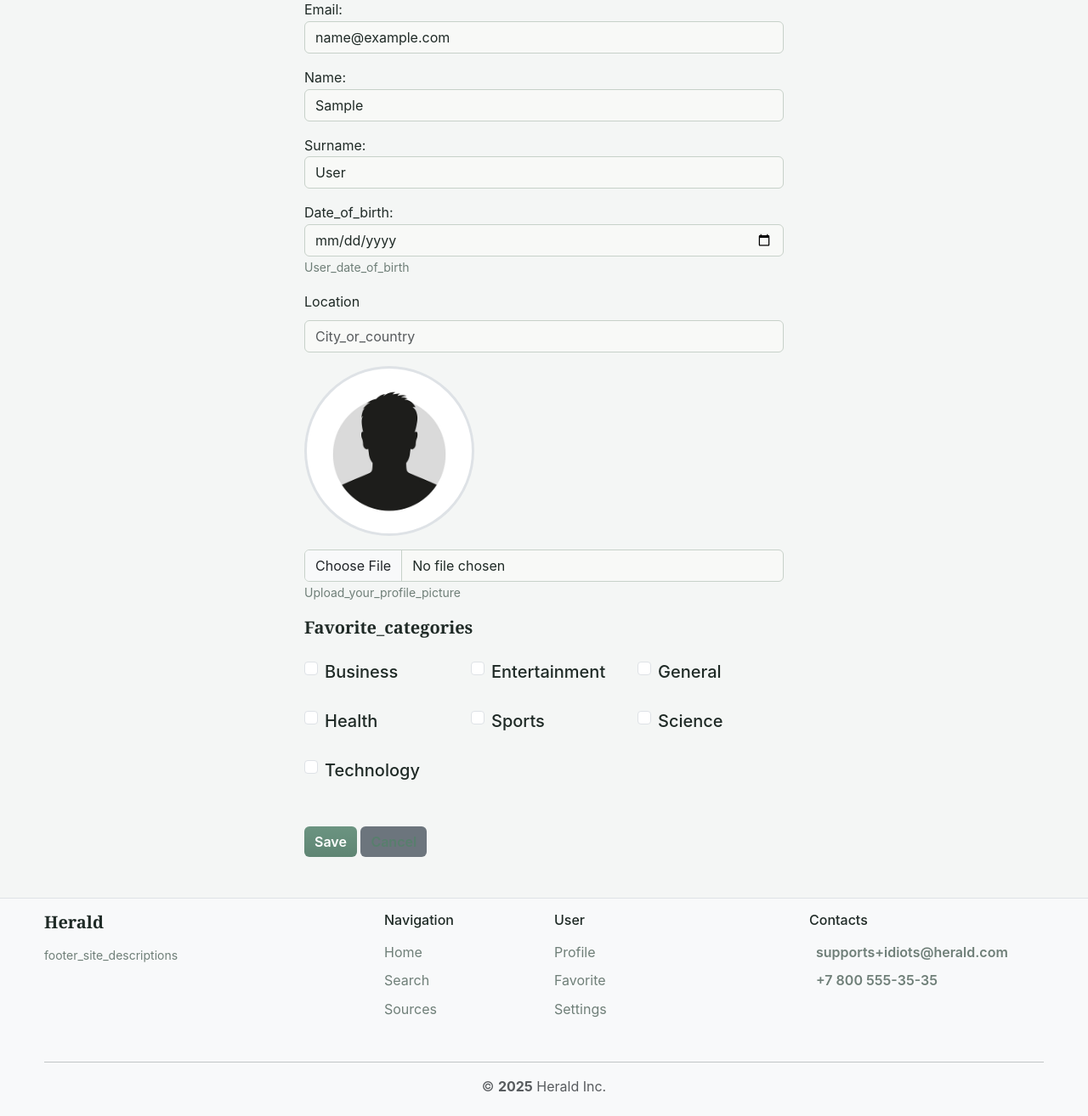
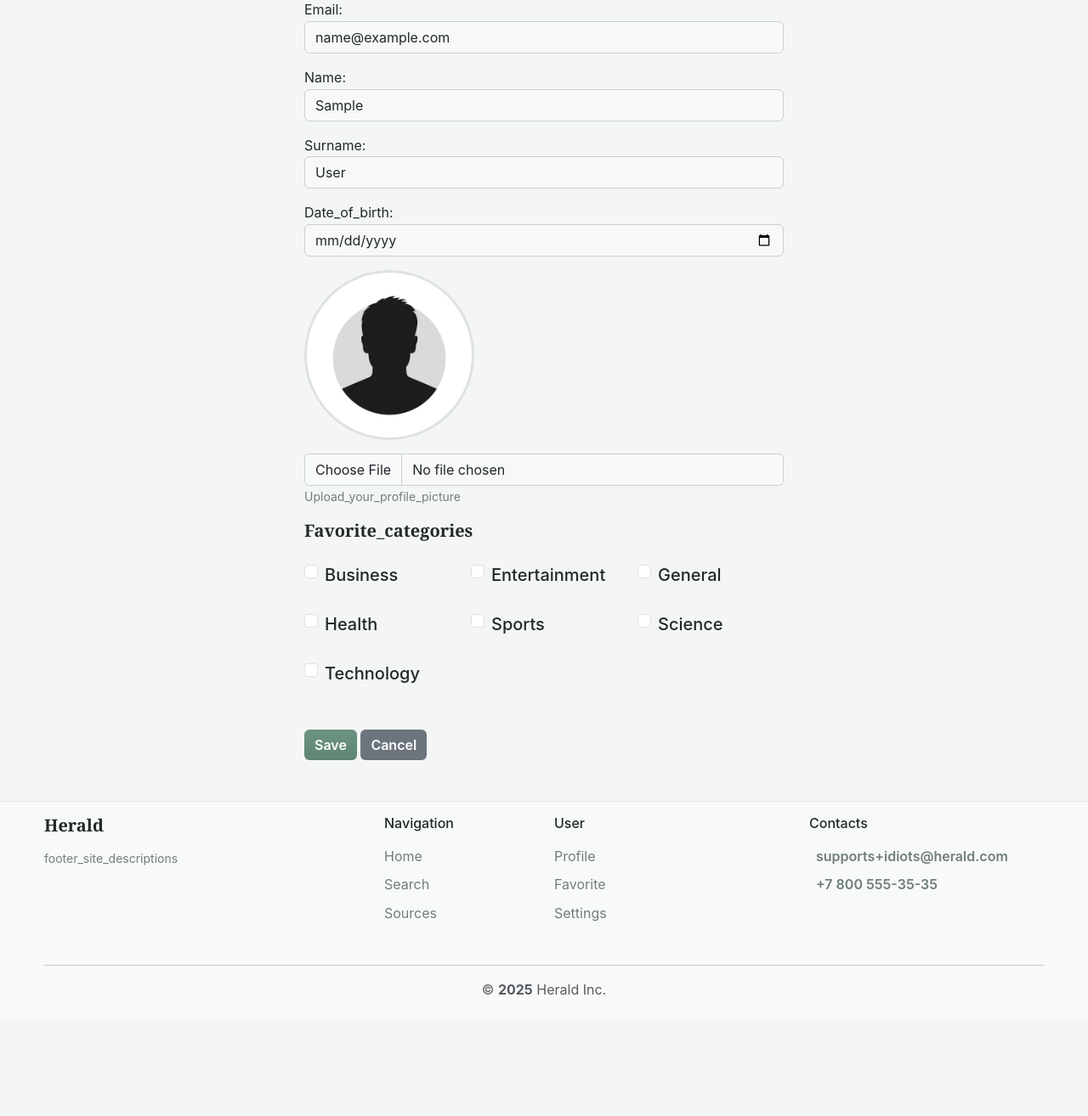
Before and after one commit to kirden31/The-Herald, a Django app: page /users/profile/edit/ in a window 1280 px wide. Shown: the part 194-1508 px from the top of the page at 85% size. After the commit the page ends 1366 px from the top, so only its background shows below. Run offline with Django 5.2, Linux system fonts and the light colour scheme; the visitor is signed in with stand-in values (Sample User, id 1); data comes from the database, SQL or seed files in the repository; some libraries are stand-ins or nearby versions.

Commit message:
feat: delete user location

```diff
--- a/herald/templates/base.html
+++ b/herald/templates/base.html
@@ -28,15 +28,4 @@
     {% include "includes/footer.html" %}
 </footer>
 </body>
-<script type="text/javascript">
-async function setLanguage(langCode) {
-    const csrfToken = document.querySelector('[name=csrfmiddlewaretoken]').value;
-    await fetch("{% url 'set_language' %}", {
-        method: 'POST',
-        headers: { 'X-CSRFToken': csrfToken },
-        body: new URLSearchParams({ language: langCode })
-    });
-    location.reload(); // перезагрузить страницу, чтобы применить новый язык
-}
-</script>
 </html>
--- a/herald/templates/users/profile_update.html
+++ b/herald/templates/users/profile_update.html
@@ -16,13 +16,12 @@
                 <div class="mb-3">
                     {{ form.email.label_tag }}
                     {{ form.email }}
-                    {% if form.email.errors %}
                     <div class="text-danger">{{ form.email.errors }}</div>
-                    {% endif %}
                 </div>
                 <div class="mb-3">
                     {{ form.first_name.label_tag }}
                     {{ form.first_name }}
+                    <div class="text-danger">{{ form.first_name.errors }}</div>
                 </div>
                 <div class="mb-3">
                     {{ form.last_name.label_tag }}
@@ -31,14 +30,6 @@
                 <div class="mb-3">
                     {{ form.birthday.label_tag }}
                     {{ form.birthday }}
-                    {% if form.birthday.help_text %}
-                    <small class="form-text text-muted">{{ form.birthday.help_text }}</small>
-                    {% endif %}
-                </div>
-                <div class="mb-3">
-                    <label class="form-label">{% trans "Location" %}</label>
-                    <input type="text" class="form-control" name="location"
-                           value="{{ user.profile.location|default:'' }}" placeholder="{% trans 'City_or_country' %}">
                 </div>
                 <div class="mb-3">
                     {% with thumb=user.profile.get_image_300x300 %}
@@ -49,9 +40,8 @@
                          style="width: 200px; height: 200px; object-fit: cover;">
                     {% endwith %}
                     {{ form.image }}
-                    {% if form.image.help_text %}
                     <small class="form-text text-muted">{{ form.image.help_text }}</small>
-                    {% endif %}
+                    <div class="text-danger">{{ form.image.errors }}</div>
                 </div>
 
                 <div class="mb-5">
@@ -74,23 +64,13 @@
                             </div>
                         </div>
                         {% endfor %}
+                        <small class="form-text text-muted mt-3 d-block">{{ form.favorite_categories.help_text}}</small>
+                        <small class="text-danger mt-3">{{ form.favorite_categories.errors }}</small>
                     </div>
-
-                    {% if form.favorite_categories.help_text %}
-                    <small class="form-text text-muted mt-3 d-block">
-                        {{ form.favorite_categories.help_text }}
-                    </small>
-                    {% endif %}
-
-                    {% if form.favorite_categories.errors %}
-                    <div class="text-danger mt-3">
-                        {{ form.favorite_categories.errors }}
-                    </div>
-                    {% endif %}
                 </div>
 
                 <button type="submit" class="btn btn-primary">{% trans "Save" %}</button>
-                <a href="{% url 'users:profile' %}" class="btn btn-secondary">{% trans "Cancel" %}</a>
+                <a href="{% url 'users:profile' %}" class="btn btn-secondary text-white">{% trans "Cancel" %}</a>
             </form>
         </div>
     </div>
--- a/herald/users/admin.py
+++ b/herald/users/admin.py
@@ -16,7 +16,6 @@ class ProfileInline(django.contrib.admin.StackedInline):
     fields = (
         users.models.Profile.image.field.name,
         users.models.Profile.birthday.field.name,
-        users.models.Profile.location.field.name,
         users.models.Profile.favorite_categories.field.name,
         users.models.Profile.attempts_count.field.name,
     )
--- a/herald/users/forms.py
+++ b/herald/users/forms.py
@@ -88,7 +88,6 @@ class ProfileForm(BootstrapFormMixin, django.forms.ModelForm):
 
         fields = (
             users.models.Profile.birthday.field.name,
-            users.models.Profile.location.field.name,
             users.models.Profile.image.field.name,
             users.models.Profile.favorite_categories.field.name,
         )
--- a/herald/users/models.py
+++ b/herald/users/models.py
@@ -84,11 +84,6 @@ class Profile(django.db.models.Model):
         verbose_name=_('Date_of_birth'),
         help_text=_('User_date_of_birth'),
     )
-    location = django.db.models.CharField(
-        blank=True,
-        null=True,
-        help_text=_('location_help_text'),
-    )
     attempts_count = django.db.models.PositiveBigIntegerField(
         default=0,
         verbose_name=_('Attempts'),
--- a/herald/users/test.py
+++ b/herald/users/test.py
@@ -1,5 +1,6 @@
 __all__ = ()
 
+import datetime
 import http
 
 import django.core.exceptions
@@ -86,8 +87,7 @@ class ProfileViewsTest(django.test.TestCase):
             'first_name': 'New',
             'last_name': 'Name',
             'email': self.user.email,
-            'birthday': '1990-01-01',
-            'location': 'Moscow',
+            'birthday': datetime.date.today() - datetime.timedelta(days=365*30),
             'favorite_categories': ['technology', 'science'],
         }
         response = self.client.post(django.urls.reverse('users:profile_edit'), data, follow=True)
@@ -96,7 +96,6 @@ class ProfileViewsTest(django.test.TestCase):
         self.user.refresh_from_db()
         profile = self.user.profile
         self.assertEqual(self.user.first_name, 'New')
-        self.assertEqual(profile.location, 'Moscow')
         self.assertIn('technology', profile.favorite_categories)
 
 
```
Also changed, not shown: herald/templates/users/profile.html (+27 -39 lines), herald/users/migrations/0007_remove_profile_location.py (added).
